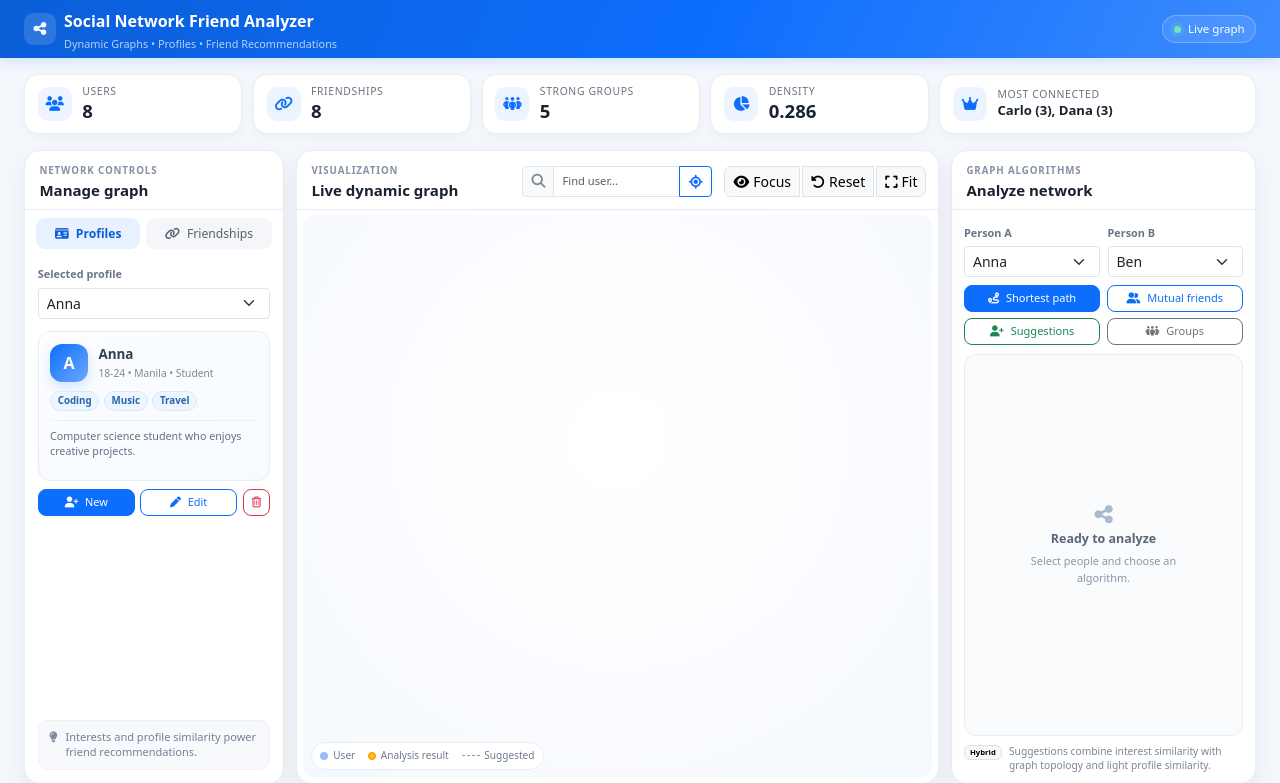
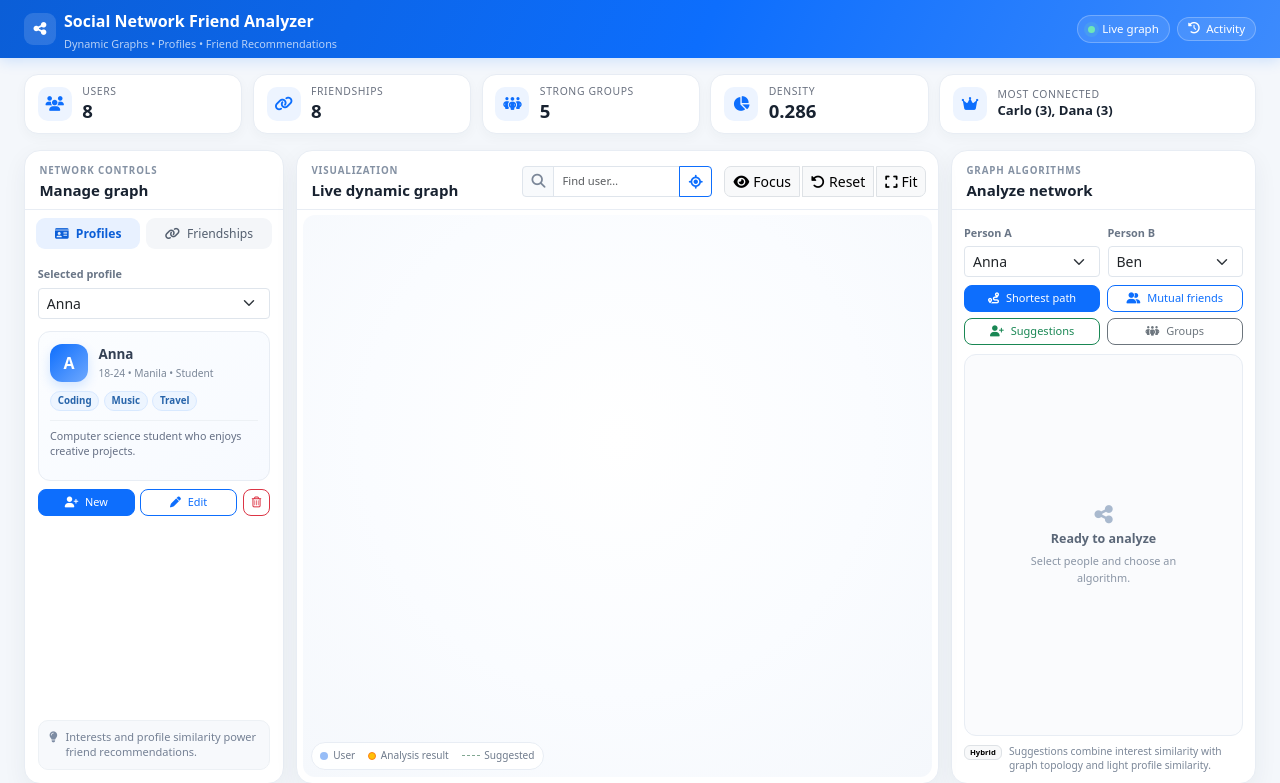
Before and after one commit to chadgian/sna, a Flask app: page / in a window 1280 px wide. Shown: the top 783 px of the page. Run offline with Flask 3, Linux system fonts and the light colour scheme; data comes from the database, SQL or seed files in the repository; some libraries are stand-ins or nearby versions.

Commit message:
Wire interaction refinements and activity history UI

```diff
--- a/templates/index.html
+++ b/templates/index.html
@@ -9,6 +9,7 @@
   <link rel="stylesheet" href="https://cdnjs.cloudflare.com/ajax/libs/font-awesome/6.6.0/css/all.min.css">
   <link rel="stylesheet" href="{{ url_for('static', filename='css/style.css') }}">
   <link rel="stylesheet" href="{{ url_for('static', filename='css/graph_extras.css') }}">
+  <link rel="stylesheet" href="{{ url_for('static', filename='css/activity_log.css') }}">
   <script src="https://unpkg.com/vis-network/standalone/umd/vis-network.min.js"></script>
 </head>
 <body>
@@ -255,5 +256,7 @@
 <script src="{{ url_for('static', filename='js/graph_extras.js') }}"></script>
 <script src="{{ url_for('static', filename='js/layout_lock.js') }}"></script>
 <script src="{{ url_for('static', filename='js/long_press_connect.js') }}"></script>
+<script src="{{ url_for('static', filename='js/interaction_enhancements.js') }}"></script>
+<script src="{{ url_for('static', filename='js/activity_log_ui.js') }}"></script>
 </body>
 </html>
```
